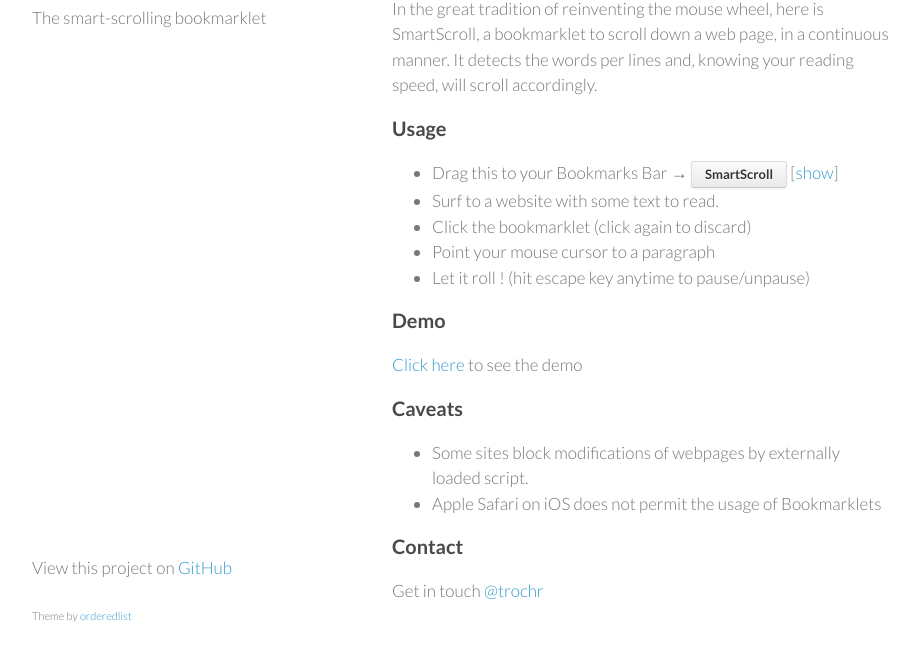
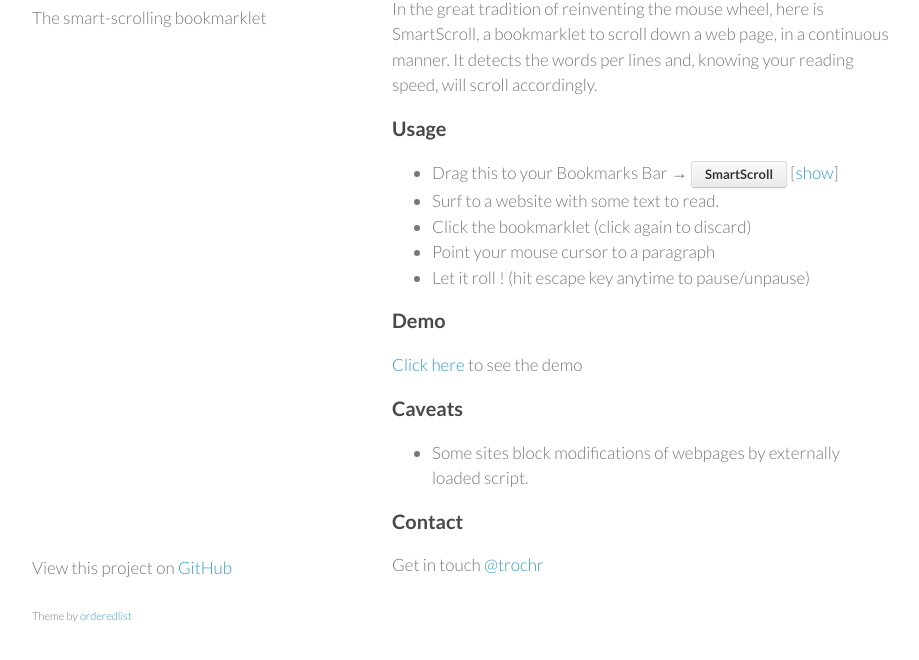
Before and after one commit to trochr/ScrollStuff, a plain HTML site: page index.html in a window 1280 px wide. Shown: the part 104-764 px from the top of the page, without its empty margins (178-1097 px from the left). Drawn offline with Linux system fonts and the light colour scheme.

Commit message:
Update index.html
Removing iOS Safari caveat

```diff
--- a/index.html
+++ b/index.html
@@ -195,7 +195,6 @@ open<span class="br0">(</span><span class="st0">'http://en.wikipedia.org'</span>
 <h3>Caveats</h3>
   <ul>
     <li>Some sites block modifications of webpages by externally loaded script.</li>
-    <li>Apple Safari on iOS does not permit the usage of Bookmarklets</li>
   </ul>
 
 <h3>
```
